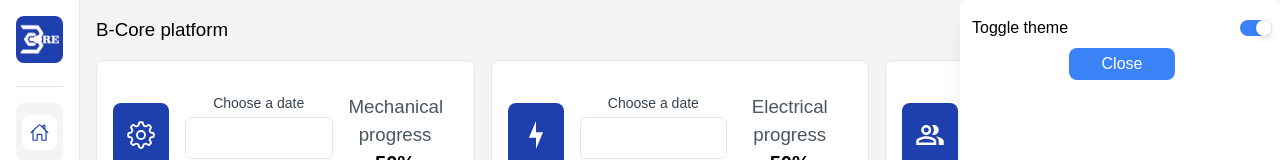
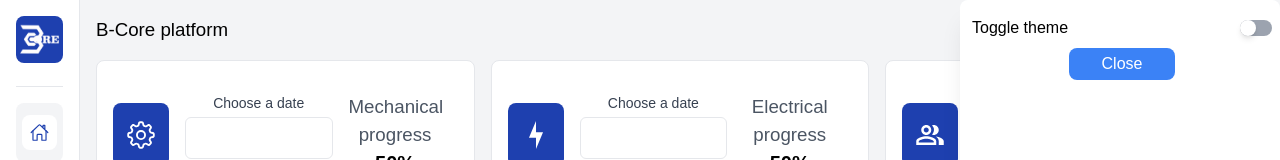
Before and after one commit to LMartin1998/BCorePlatform-Deploy, a Next.js app: page /docs in a window 1280 px wide. Both pictures are taken after a click on the icon 1254 px from the left and 30 px from the top of the page. Shown: the top 160 px of the page. Built offline with nearby package versions, Linux system fonts and the light colour scheme.

Commit message:
Storage and context for theme, aplying styles

```diff
--- a/src/app/Components/Header.jsx
+++ b/src/app/Components/Header.jsx
@@ -1,10 +1,32 @@
-import { useState } from "react";
+import { useContext, useEffect, useState } from "react";
 import { IoSettingsOutline } from "react-icons/io5";
 import SettingsModal from "./SettingsModal";
+import { ThemeContext } from "../Contexts/ThemeContext";
 
 const Header = () => {
   const [open, setOpen] = useState(false);
-  const [theme, setTheme] = useState("light");
+  const { theme, setTheme } = useContext(ThemeContext);
+  const [styles, setStyles] = useState({
+    bgColor: theme === "light" ? "bg-gray-400" : "bg-blue-500",
+    translate: theme === "light" ? "translate-x-0" : "translate-x-4",
+  });
+
+  useEffect(() => {
+    console.log(theme);
+  }, [theme]);
+
+  const updateStyles = () => {
+    setTheme((prevTheme) => (prevTheme === "light" ? "dark" : "light"));
+    setStyles((prevStyles) => ({
+      ...prevStyles,
+      bgColor:
+        prevStyles.bgColor === "bg-blue-500" ? "bg-gray-400" : "bg-blue-500",
+      translate:
+        prevStyles.translate === "translate-x-4"
+          ? "translate-x-0"
+          : "translate-x-4",
+    }));
+  };
 
   return (
     <div className="flex items-center justify-between px-4 pt-4">
@@ -28,16 +50,14 @@ const Header = () => {
             <div className="flex items-center justify-between mt-4 m-2">
               <p>Toggle theme</p>
               <div
-                className={`cursor-pointer relative ${theme === "light" ? "bg-blue-500" : "bg-gray-400"} rounded-full w-8 h-4 transition`}
+                className={`cursor-pointer relative ${styles.bgColor} rounded-full w-8 h-4 transition`}
                 onClick={(e) => {
                   e.stopPropagation();
-                  setTheme((prevTheme) =>
-                    prevTheme === "light" ? "dark" : "light",
-                  );
+                  updateStyles();
                 }}
               >
                 <div
-                  className={`absolute ${theme === "light" ? "translate-x-4" : "translate-x-0"} left-0 bg-white w-4 h-4 rounded-full shadow-md transition transform duration-300 ease-in-out`}
+                  className={`absolute ${styles.translate} left-0 bg-white w-4 h-4 rounded-full shadow-md transition transform duration-300 ease-in-out`}
                 />
               </div>
             </div>
--- a/src/app/Contexts/ThemeContext.jsx
+++ b/src/app/Contexts/ThemeContext.jsx
@@ -1,5 +1,5 @@
 const { createContext } = require("react");
-const { Theme } = require("../LocalStorage/theme");
+const { Theme } = require("../LocalStorage/Theme");
 
 const ThemeContext = createContext();
 
```
